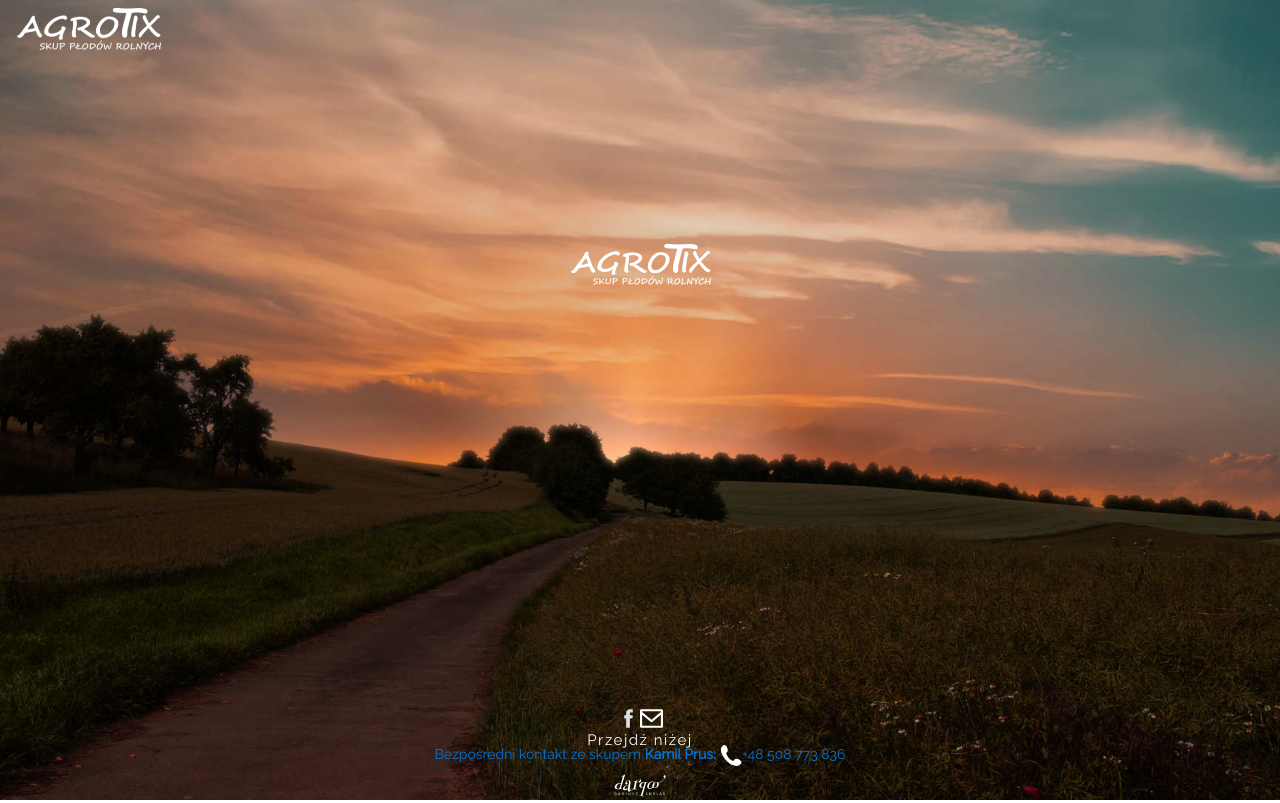
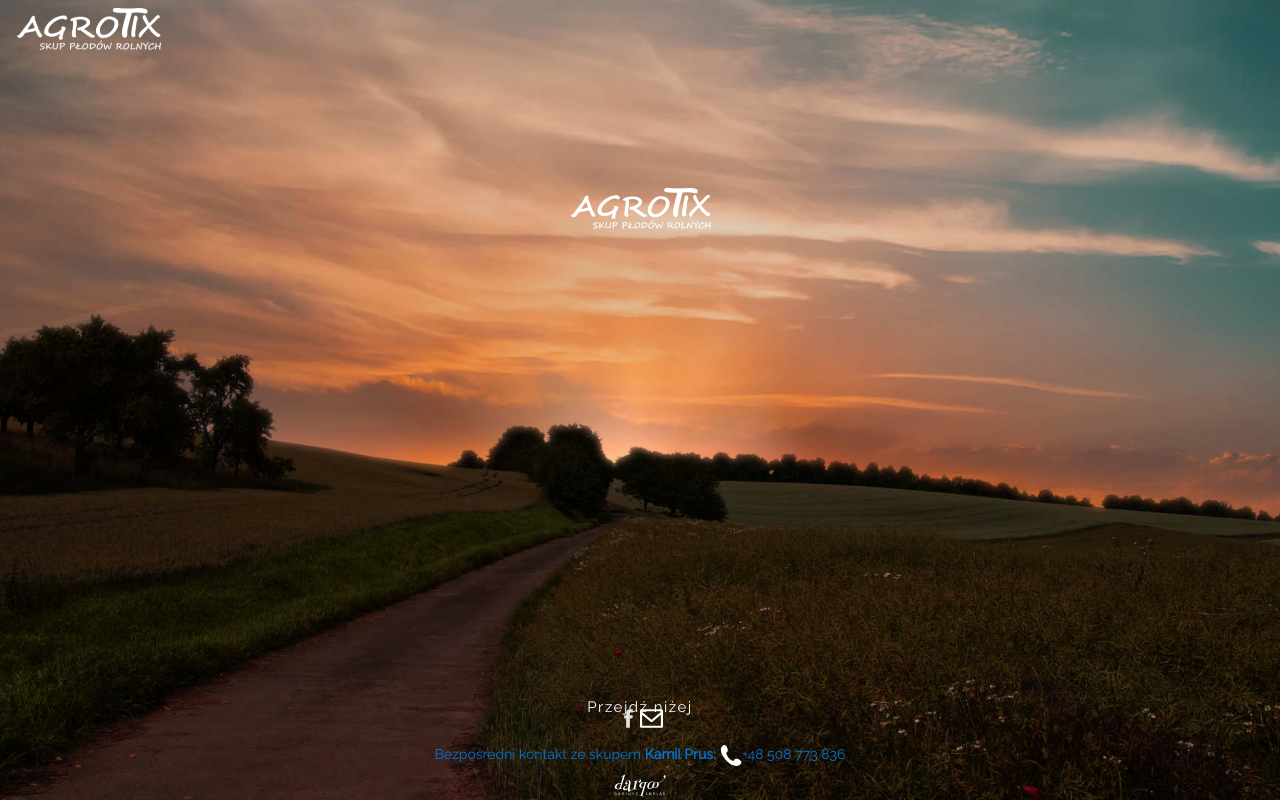
Before and after one commit to darqoo/AgroTix, a plain HTML site: page index.html in a window 1280 px wide. Shown: the top 803 px of the page. Drawn offline with nearby package versions, Linux system fonts and the light colour scheme.

Commit message:
#1 changed loader and manu for mobile landscape mode

```diff
--- a/style/main.css
+++ b/style/main.css
@@ -121,7 +121,7 @@ body {
     width: 50%;
   }
   .home_page_logo {
-    top: 33vh;
+    top: 26vh;
   }
   .menu_logo {
     width: 62%;
--- a/style/scroll_down.css
+++ b/style/scroll_down.css
@@ -60,8 +60,8 @@
 
 @media screen and (orientation: landscape) {
   #section05 a {
-    padding-top: 75px;
+    padding-top: 141px;
   }
   #section05 a span {
-    top: 0;
+    top: 80px;
 }
```
